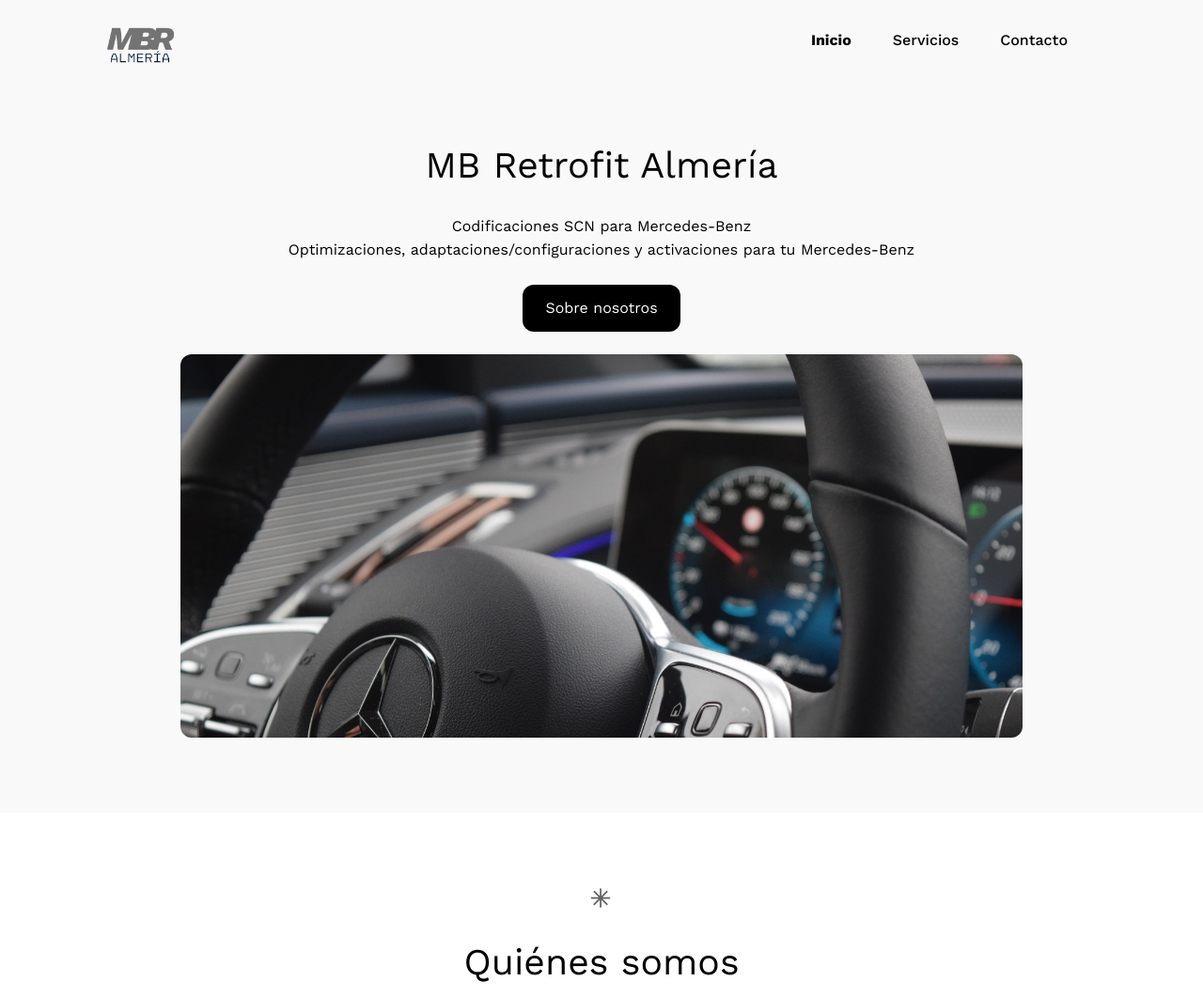
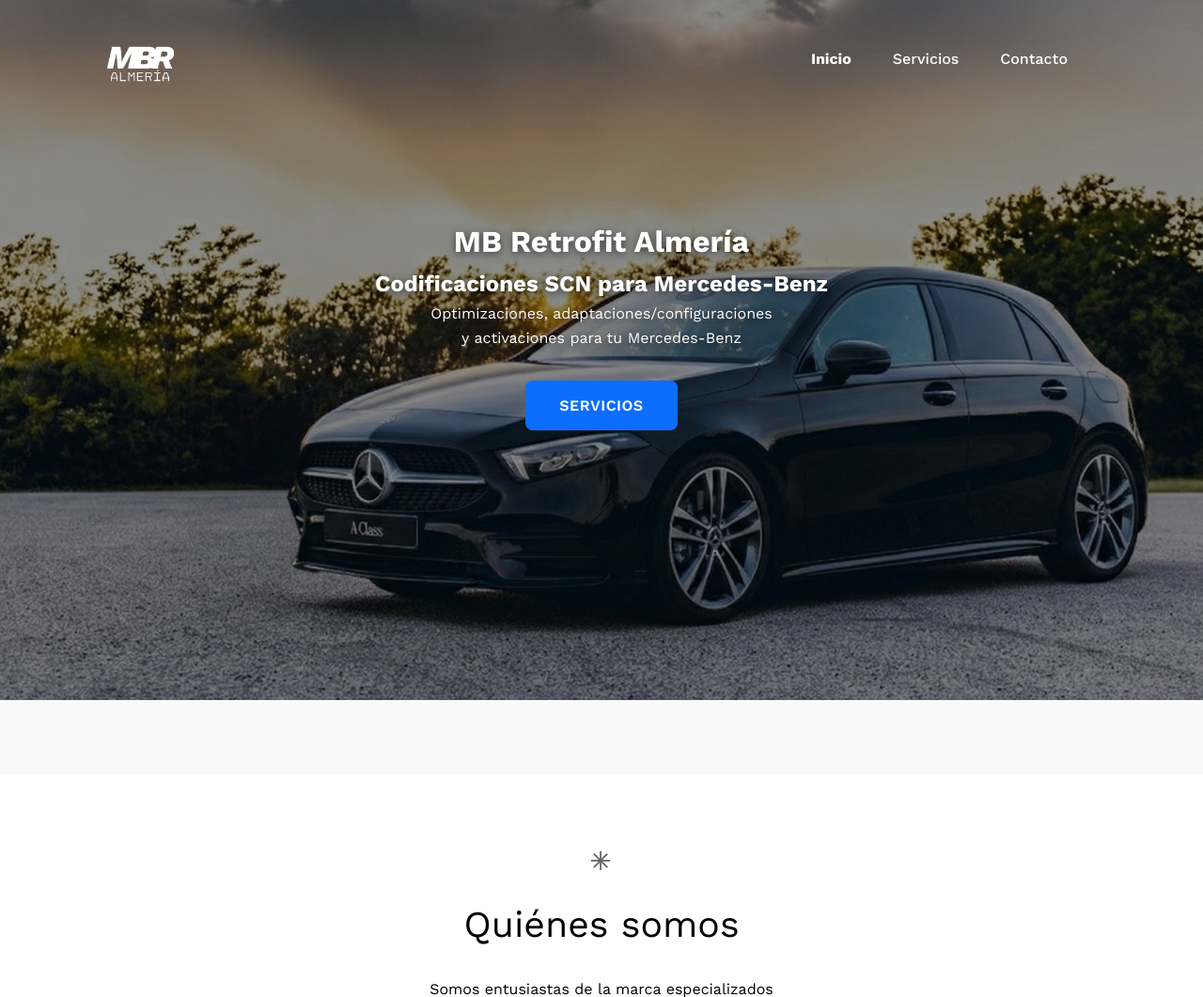
Before and after one commit to miguelpb97/MBR-Web-Public, a PHP site: page / in a window 1280 px wide. Shown: the top 1061 px of the page at 94% size. Run offline with PHP 8.4, Linux system fonts and the light colour scheme.

Commit message:
Hero image

```diff
--- a/public_html/css/style-components.css
+++ b/public_html/css/style-components.css
@@ -1,4 +1,13 @@
 /* Navegación */
+
+header {
+  position: relative;
+  top: 0;
+  left: 0;
+  width: 100%;
+  z-index: 999;
+  background: transparent;
+}
 .navigation-logo {
   padding-top: 10px;
   width: 75px;
@@ -34,7 +43,11 @@
 }
 
 .navigation-item_content {
-  color: var(--color-black);
+  color: black;
+}
+
+.navigation-item_content_main {
+  color: white;
 }
 
 .navigation-item_label {
@@ -43,22 +56,41 @@
 
 /* Hero */
 .hero-section {
+  position: relative;
+  margin-top: -10rem;
+  min-height: 100vh;
+  background-image: url("../img/HeroCocheImg.png");
+  background-size: cover;
+  background-position: center;
+  background-repeat: no-repeat;
+
+  display: flex;
+  align-items: center;
+  justify-content: center;
   text-align: center;
-  background-color: var(--color-gray-100);
 }
 
-.hero-image {
-  width: 70%;
-  height: auto;
-  border-radius: 12px;
-  margin-left: auto;
-  margin-right: auto;
-  margin-bottom: 2rem;
-  display: block;
+/* Oscurecer imagen */
+.hero-overlay {
+  position: absolute;
+  inset: 0;
+  background: rgba(0, 0, 0, 0.45);
+  z-index: 1;
 }
 
-.hero-section p {
-  font-size: 1rem;
+.hero-content {
+  position: relative;
+  z-index: 2;
+  max-width: 900px;
+  padding: 2rem;
+}
+
+/* Títulos hero*/
+.hero-title,
+.hero-description,
+.hero-subtitle {
+  color: white;
+  text-shadow: 0 2px 8px rgba(0, 0, 0, 0.6);
 }
 
 /* Títulos */
@@ -76,6 +108,24 @@
   font-weight: 400;
   font-size: 1.4rem;
   margin-top: 1.5rem;
+}
+
+.hero-button {
+  display: inline-block;
+  padding: 14px 36px;
+  margin-top: 2rem;
+  background-color: #0d6efd;
+  color: #fff;
+  font-weight: 600;
+  border-radius: 8px;
+  text-decoration: none;
+  letter-spacing: 0.5px;
+  transition: background-color 0.3s ease, transform 0.2s ease;
+}
+
+.hero-button:hover {
+  background-color: #0b5ed7;
+  transform: translateY(-2px);
 }
 
 /* Botones */
--- a/views/index-view.php
+++ b/views/index-view.php
@@ -18,27 +18,28 @@
 </head>
 
 <body>
+  <main>
     <header>
       <div class="navigation-block">
         <div>
           <a href="index.php">
-          <img class="navigation-logo" src="./img/mbr_logo-sin_fondo.png" alt="Logo" />
+            <img class="navigation-logo" src="./img/mbr_logo_blanco_sin_fondo.png" alt="Logo" />
           </a>
         </div>
         <div>
           <ul class="navigation">
             <li class="navigation-item navigation-link">
-            <a class="navigation-item_content" href="index.php">
+              <a class="navigation-item_content_main" href="index.php">
                 <span class="navigation-item_label bolded">Inicio</span>
               </a>
             </li>
             <li class="navigation-item navigation-link">
-            <a class="navigation-item_content" href="servicios.php">
+              <a class="navigation-item_content_main" href="servicios.php">
                 <span class="navigation-item_label">Servicios</span>
               </a>
             </li>
             <li class="navigation-item navigation-link">
-            <a class="navigation-item_content" href="contacto.php">
+              <a class="navigation-item_content_main" href="contacto.php">
                 <span class="navigation-item_label">Contacto</span>
               </a>
             </li>
@@ -46,26 +47,26 @@
         </div>
       </div>
     </header>
-
-  <main>
     <div class="container-main">
       <div class="hero-section">
-        <h1 class="heading-text text-align-center" id="titulo-principal">
-          MB Retrofit Almería
-        </h1>
-        <p class="text-align-center" id="parrafo-principal">
-          Codificaciones SCN para Mercedes-Benz<br />
-          Optimizaciones, adaptaciones/configuraciones y activaciones para tu
-          Mercedes-Benz
+        <div class="hero-overlay"></div>
+
+        <div class="hero-content">
+          <h1 class="hero-title">MB Retrofit Almería</h1>
+
+          <h2 class="hero-subtitle">
+            Codificaciones SCN para Mercedes-Benz
+          </h2>
+
+          <p class="hero-description">
+            Optimizaciones, adaptaciones/configuraciones <br>
+            y activaciones para tu Mercedes-Benz
           </p>
-        <div class="block-buttons content-justification-center" id="boton_sobre_nosotros">
-          <div class="block-button">
-            <a href="#quienes_somos" class="block-button_link element-button">Sobre nosotros</a>
+
+          <a href="servicios.php" class="hero-button">
+            SERVICIOS
+          </a>
         </div>
-        </div>
-        <figure>
-          <img class="hero-image" src="./img/hero_image.jpg" alt="Hero" />
-        </figure>
       </div>
 
       <div class="about-us-block" id="quienes_somos">
@@ -272,16 +273,9 @@
               ofrecer ninguna garantía.
             </div>
           </div>
-        <div class="buttons-container">
-          <div class="block-buttons content-justification-center" id="boton_servicios">
-            <div class="block-button">
-              <a href="./servicios.php">Servicios</a>
-            </div>
-          </div>
           <div class="block-buttons content-justification-center" id="boton_contacto">
             <div class="block-button">
               <a href="./contacto.php">Contactar con nosotros</a>
-            </div>
             </div>
           </div>
         </section>
```
Also changed, not shown: public_html/img/HeroCocheImg.png (added), public_html/img/hero_image-antigua.jpg (renamed from public_html/img/hero_image.jpg), public_html/img/mbr_logo_blanco_sin_fondo.png (added). Lines whose indentation alone changed are shown as unchanged.
